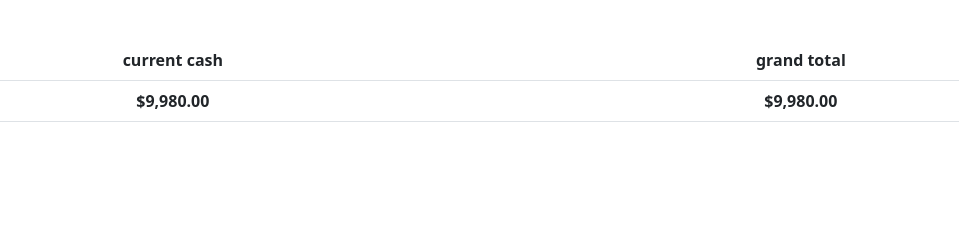
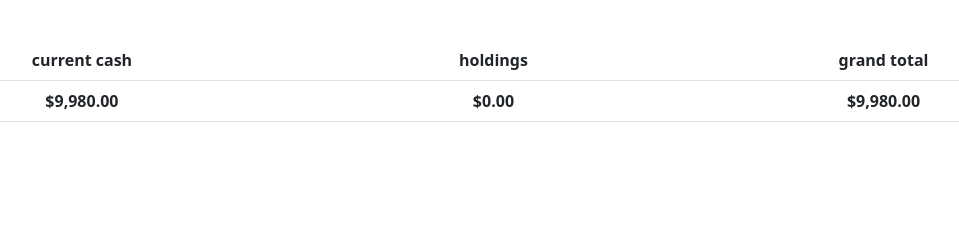
Before and after one commit to Maho09/finance-stock, a Flask app: page / in a window 1280 px wide. Shown: the part 326-566 px from the top of the page, without its empty margins (168-1127 px from the left). Run offline with Flask 2, Linux system fonts and the light colour scheme; a user stored in the database is signed in; data comes from the database, SQL or seed files in the repository; both versions use the stored data as it was after the commit; data that the repository does not hold is empty; some libraries are stand-ins or nearby versions.

Commit message:
fixing bugs

```diff
--- a/app.py
+++ b/app.py
@@ -53,10 +53,13 @@ def index():
 
     cash = db.execute("SELECT cash FROM users WHERE username = ?", session["user_name"])
     totals = db.execute("SELECT total FROM logbook WHERE user_name = ?", session["user_name"])
-    total_value = float(cash[0]["cash"])
+    total_value = cash[0]["cash"]
+    rows = 0
     for row in totals:
-        total_value += row["total"]
-    return render_template("index.html", user_data=user_data, cash=cash, total_value=total_value)
+        rows += row["total"]
+
+    total_value += rows
+    return render_template("index.html", user_data=user_data, cash=cash, total_value=total_value, rows=rows)
 
 
 @app.route("/buy", methods=["GET", "POST"])
--- a/templates/index.html
+++ b/templates/index.html
@@ -27,10 +27,12 @@
     <thead>
       <tr>
         <th>current cash</th>
+        <th>holdings</th>
         <th>grand total</th>
       </tr>
       <tr>
         <th>{{cash[0]["cash"] | usd}}</th>
+        <th>{{rows | usd}}</th>
         <th>{{total_value | usd}}</th>
       </tr>
     </thead>
```
Also changed, not shown: finance.db, 8 other files.
